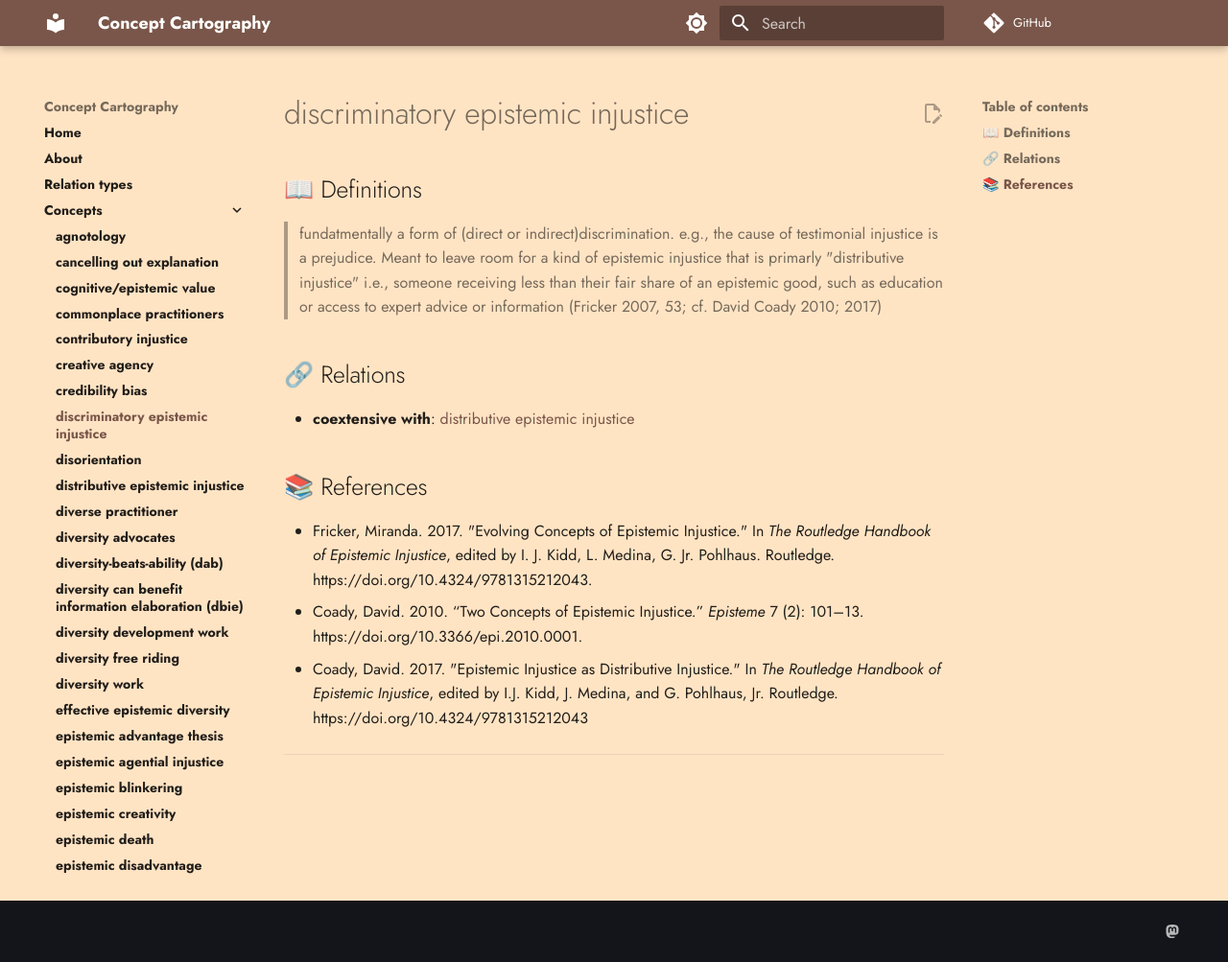
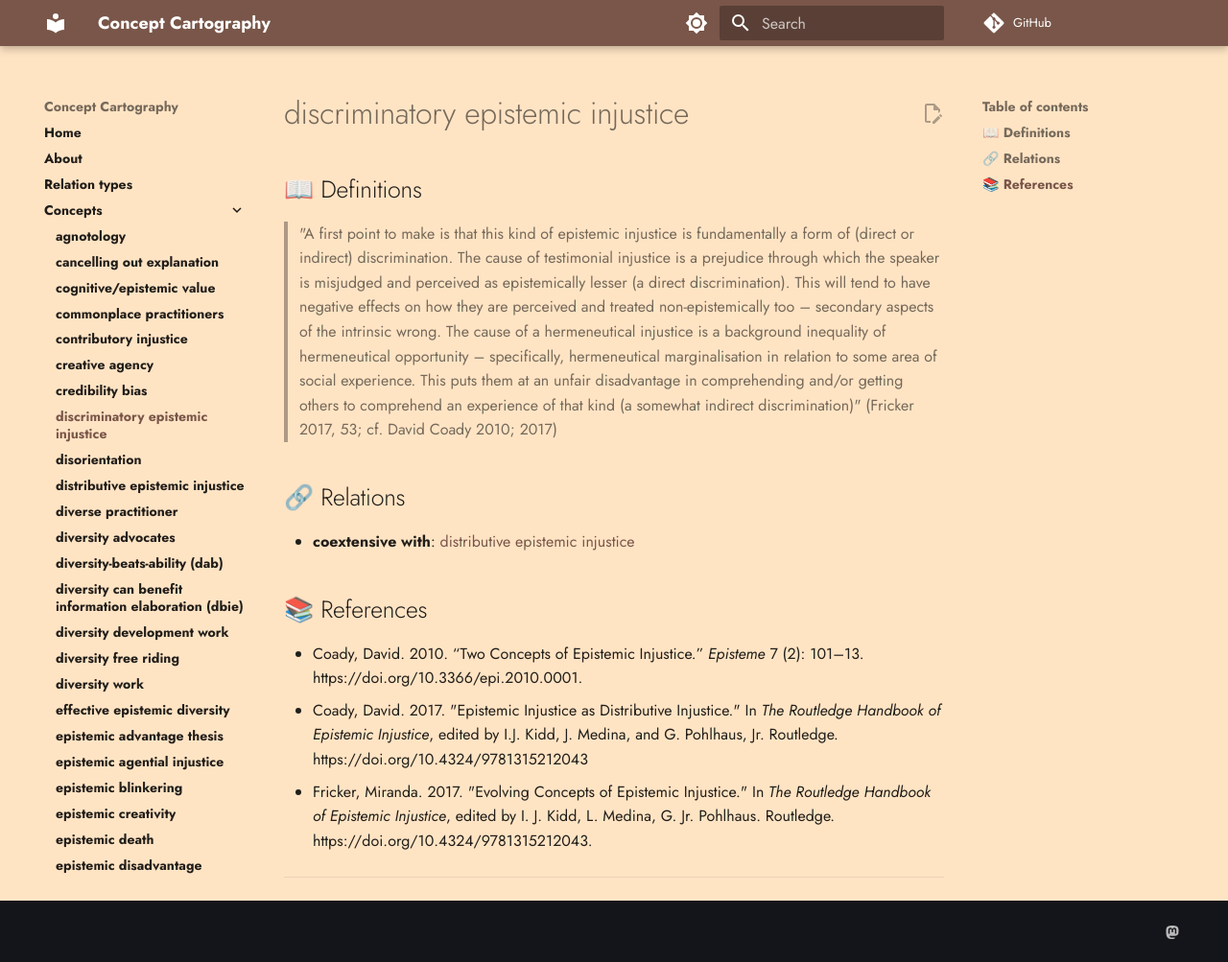
Before and after one commit to conceptcartography/conceptcartography, an MkDocs documentation site: the page built from docs/concepts/discriminatory-epistemic-injustice.md, in a window 1280 px wide and 1003 px high. Shown: the whole window at 96% size. Built offline with MkDocs 1.6.1 and Material for MkDocs 9.7.7, drawn with Linux system fonts in a browser that asks for light colours; comment, search, counter and statistics services are not loaded; the version menu is left out.

Commit message:
Update discriminatory-epistemic-injustice.md
Updated with quoted definition

```diff
--- a/docs/concepts/discriminatory-epistemic-injustice.md
+++ b/docs/concepts/discriminatory-epistemic-injustice.md
@@ -2,7 +2,7 @@
 
 ## 📖 Definitions
 
-> fundatmentally a form of (direct or indirect)discrimination. e.g., the cause of testimonial injustice is a prejudice. Meant to leave room for a kind of epistemic injustice that is primarly "distributive injustice" i.e., someone receiving less than their fair share of an epistemic good, such as education or access to expert advice or information (Fricker 2007, 53; cf. David Coady 2010; 2017)
+> "A first point to make is that this kind of epistemic injustice is fundamentally a form of (direct or indirect) discrimination. The cause of testimonial injustice is a prejudice through which the speaker is misjudged and perceived as epistemically lesser (a direct discrimination). This will tend to have negative effects on how they are perceived and treated non-epistemically too – secondary aspects of the intrinsic wrong. The cause of a hermeneutical injustice is a background inequality of hermeneutical opportunity – specifically, hermeneutical marginalisation in relation to some area of social experience. This puts them at an unfair disadvantage in comprehending and/or getting others to comprehend an experience of that kind (a somewhat indirect discrimination)" (Fricker 2017, 53; cf. David Coady 2010; 2017)
 
 ## 🔗 Relations
 
@@ -10,9 +10,9 @@
 
 ## 📚 References
 
-- Fricker, Miranda. 2017. "Evolving Concepts of Epistemic Injustice." In _The Routledge Handbook of Epistemic Injustice_, edited by I. J. Kidd, L. Medina, G. Jr. Pohlhaus. Routledge. https://doi.org/10.4324/9781315212043.
 - Coady, David. 2010. “Two Concepts of Epistemic Injustice.” _Episteme_ 7 (2): 101–13. https://doi.org/10.3366/epi.2010.0001.
 - Coady, David. 2017. "Epistemic Injustice as Distributive Injustice." In _The Routledge Handbook of Epistemic Injustice_, edited by I.J. Kidd, J. Medina, and G. Pohlhaus, Jr. Routledge. https://doi.org/10.4324/9781315212043
+- Fricker, Miranda. 2017. "Evolving Concepts of Epistemic Injustice." In _The Routledge Handbook of Epistemic Injustice_, edited by I. J. Kidd, L. Medina, G. Jr. Pohlhaus. Routledge. https://doi.org/10.4324/9781315212043.
 
 ---
 
```
